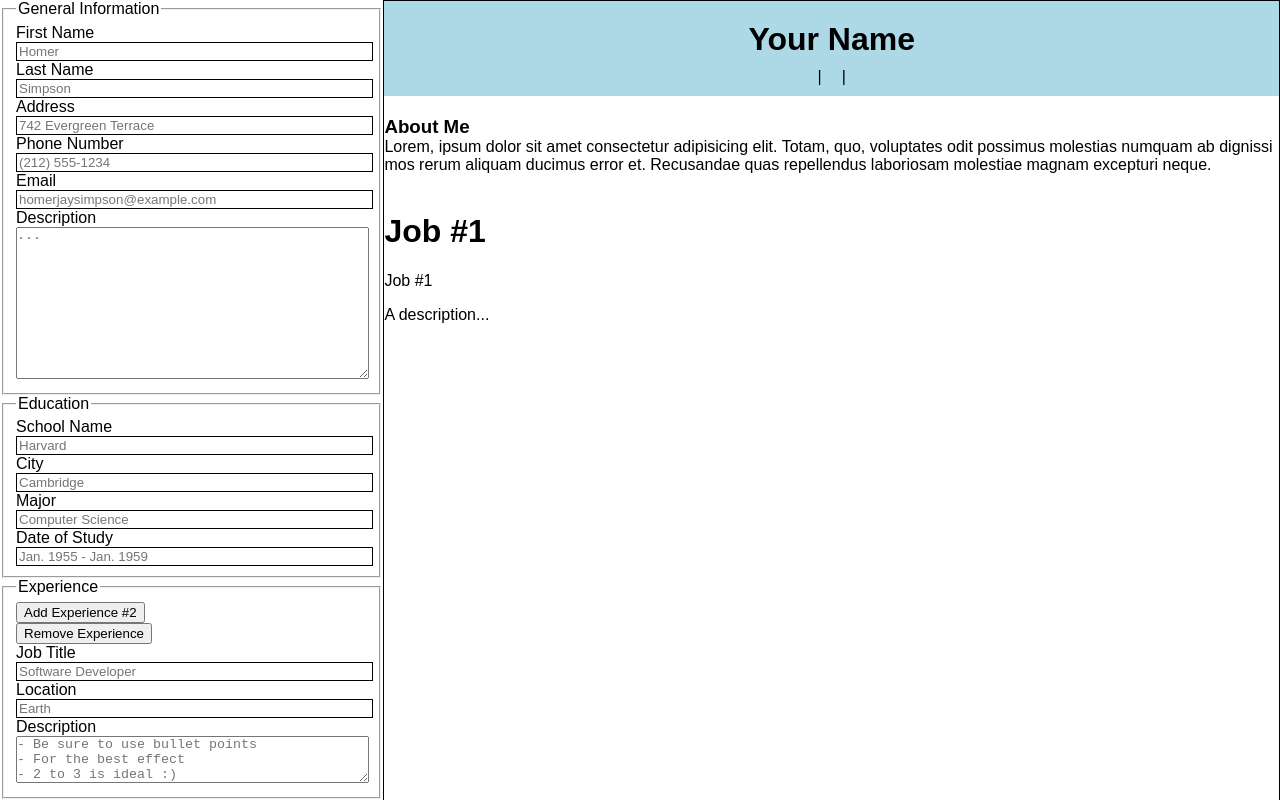
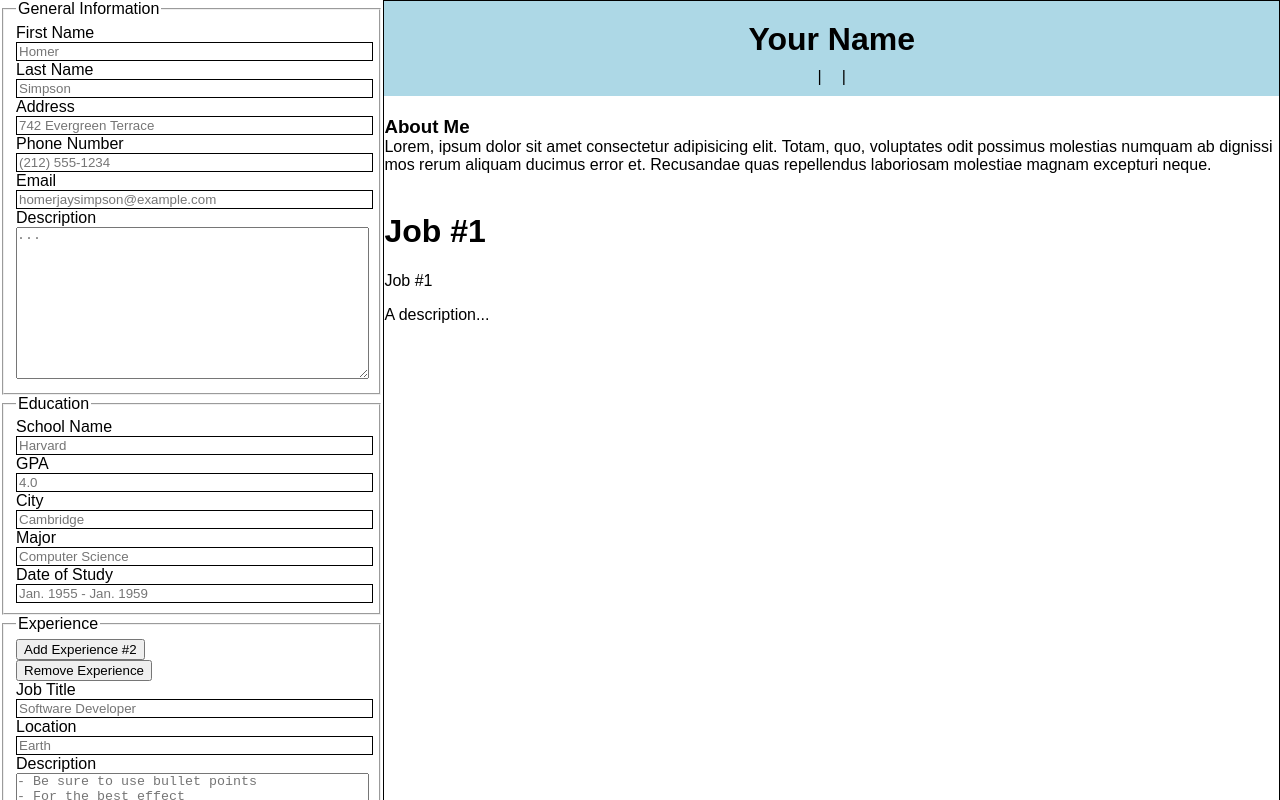
Before and after one commit to joshkat/CV-Generator, a React (Vite) app: page / in a window 1280 px wide. Built offline with nearby package versions, Linux system fonts and the light colour scheme.

Commit message:
added GPA to education inputs

```diff
--- a/src/App.jsx
+++ b/src/App.jsx
@@ -22,6 +22,7 @@ function App() {
   //education state
   const [education, setEducation] = useState({
     schoolName: "",
+    gpa: "",
     city: "",
     major: "",
     date: "",
--- a/src/json/Education.json
+++ b/src/json/Education.json
@@ -4,6 +4,12 @@
     "type": "text",
     "id": "schoolName",
     "placeholder": "Harvard"
+  },
+  {
+    "title": "GPA",
+    "type": "number",
+    "id": "gpa",
+    "placeholder": "4.0"
   },
   {
     "title": "City",
```
